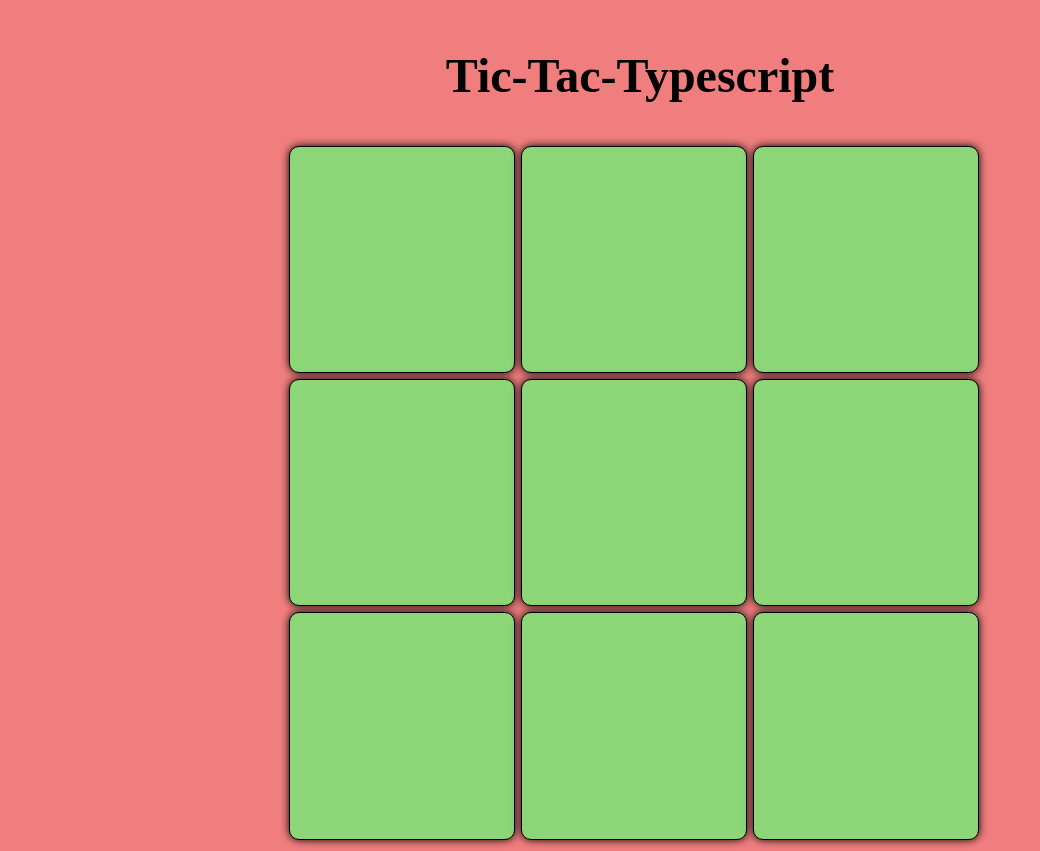
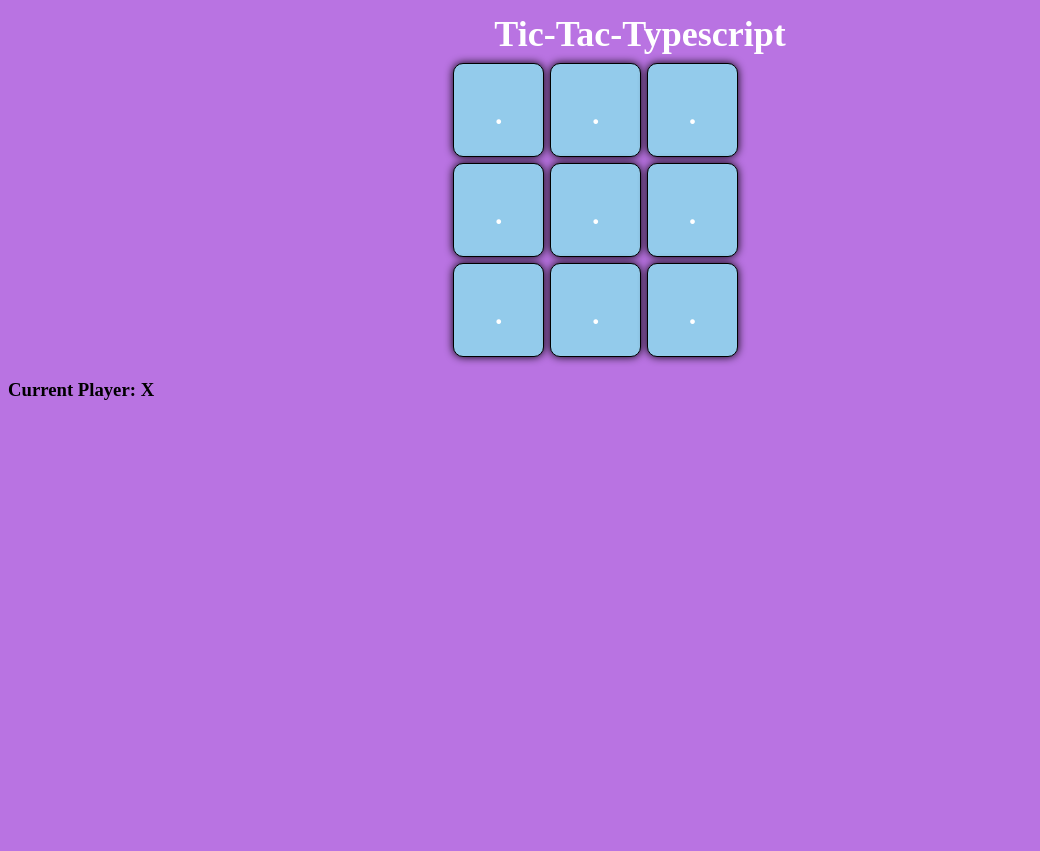
Before and after one commit to no-trbl-2-u/tic-tac-typescript-with-react-hooks, a React (Create React App) app: page / in a window 1280 px wide. Shown: the whole page, without its empty margins (0-1040 px from the left). After the commit the page ends 800 px from the top, so only its background shows below. Built offline with nearby package versions, Linux system fonts and the light colour scheme.

Commit message:
added log statements and isTaken to Cell

```diff
--- a/src/App/App.css
+++ b/src/App/App.css
@@ -1,22 +1,24 @@
 body {
-  background-color: rgb(241, 126, 126);
+  background-color: rgb(185, 115, 226);
   align-content: center;
 }
 
 .App-header{
-  font-size: 48px;
+  margin: 5px;
+  font-size: 36px;
   text-align: center;
+  color: white;
 }
 
 .Board {
-  width: 700px;
-  height: 700px;
+  width: 300px;
+  height: 300px;
 
   display:flex;
   flex-wrap:wrap;
 
   position: relative;
-  left: 22%;
+  left: 35%;
 }
 
 .Cell {
@@ -24,10 +26,10 @@ body {
   border-radius: 10px;
 
   /* text-align: center; */
-  background: rgb(141, 214, 119);
+  background: rgb(147, 203, 235);
 
   display: flex;
-  flex-basis:32.3%;
+  flex-basis:30.3%;
   justify-content: center;
   box-sizing: border-box;
 
@@ -37,19 +39,22 @@ body {
 }
 
 .value {
+  /* justify-content: center; */
   margin: auto;
-  font-size: 80px;
+  /* margin-bottom: 0; */
+  /* height: 10%; */
+  font-size: 40px;
   color: white;
 }
 
 
 .Cell:hover{
   cursor: pointer;
-  background-color: rgba(141, 214, 119, 0.863);
+  background-color:rgba(147, 203, 235, 0.8);
 }
 
 .Cell:active{
-  background: rgb(141, 214, 119);
+  background: rgb(147, 203, 235);
 
   transform: translateY(4px);
   box-shadow: 0 0 4px 0 black;
--- a/src/App/App.tsx
+++ b/src/App/App.tsx
@@ -4,6 +4,7 @@ import './App.css';
 
 const App = () => {
 
+  // setBoard :: [Int] -> [Int] State
   const [board, setBoard] = useState(
     [0, 0, 0, 0, 0, 0, 0, 0, 0]
   );
@@ -19,9 +20,12 @@ const App = () => {
   }
 
   useEffect(
-    function logPlayer () {
-      console.log(`logPlayer -> ${currentPlayer}`)
+    function logGame () : void {
+      console.log(`==============================`)
+      console.log(`logPlayer -> ${currentPlayer}`);
+      console.log(`board -> ${board}`)
     }
+
   )
 
   return (
@@ -34,6 +38,7 @@ const App = () => {
         setPlayer= { setPlayer }
         setBoard= { setBoard }
       />
+      <h3>Current Player: { currentPlayer }</h3>
     </section>
   )
 }
--- a/src/Components/Board.tsx
+++ b/src/Components/Board.tsx
@@ -21,29 +21,39 @@ const Board: React.FC<BoardProps> = (props) => {
   }
 
 
-  const setNewBoard =
-    (board: number[], boardIndex: number) => {
+  function setNewBoard
+    (board: number[], boardIndex: number){
       const newCell = currentPlayer === "X" ? 1 : -1
       const newBoardState = [...board]
-        .map(function updateCell(cell: number, index: number): number{
-          return index === boardIndex ? cell = newCell : cell
-        })
-
-      setBoard(newBoardState)
+        .map(
+          function updateCell(cell: number, index: number)
+          : number{
+              return index === boardIndex
+                ? cell = newCell
+                : cell
+          }
+        )
+      console.log("Value of the new Cell -> " + newCell)
+      setBoard(newBoardState);
   }
 
   return (
     <div className="Board">
       {board.map(
-        (ea, index) => (
+        (cell, index) => (
           <Cell
             key={ index }
-            index= { index }
-            currentCellValue={ ea }
+            index={ index }
+            currentCellValue={ cell }
             currentPlayer={ currentPlayer }
             currentBoard={ board }
             setNewBoard={ setNewBoard }
             togglePlayer={ togglePlayer }
+            isTaken={
+              cell === 0
+                ? false
+                : true
+            }
           />
         )
       )}
--- a/src/Components/Cell.tsx
+++ b/src/Components/Cell.tsx
@@ -3,10 +3,14 @@ import React, { useEffect } from 'react';
 interface CellProps {
   key: number;
   index: number;
-  currentCellValue: number;
-  currentPlayer: String;
+
+  currentCellValue: number; // -1 = O, 1 = X, 0 = _
+  isTaken: boolean;
+
   currentBoard: number[];
   setNewBoard: any;
+
+  currentPlayer: String;
   togglePlayer: any;
 }
 
@@ -17,27 +21,30 @@ const Cell: React.FC<CellProps> = (props) => {
     currentBoard,
     currentPlayer,
     togglePlayer,
-    setNewBoard
+    setNewBoard,
+    isTaken
   } = props
 
-  const handleClick = (event: any) => {
-    const cellIndex = event.target.dataset.key
-    console.log(cellIndex)
+  const play = (event: any) => {
+    const cellIndex = event.target.dataset.key;
 
-    togglePlayer();
-    setNewBoard(currentBoard, Number(cellIndex));
+    (isTaken)
+      ? null
+      : togglePlayer();
+        setNewBoard(currentBoard, Number(cellIndex));
 
   }
 
   return(
     <div
       className="Cell"
-      data-key= { index }
-      onClick={ (event) => handleClick(event) }>
+      data-key={ index }
+      data-istaken={ isTaken }
+      onClick={ (event) => play(event) }>
 
       {
         (currentCellValue === 0) ?
-          <span className="value"></span> :
+          <span className="value">.</span> :
             (currentCellValue === -1) ?
               <span className="value">O</span> :
               <span className="value">X</span>
```
